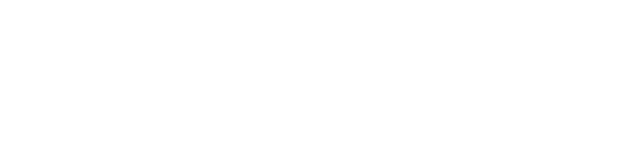
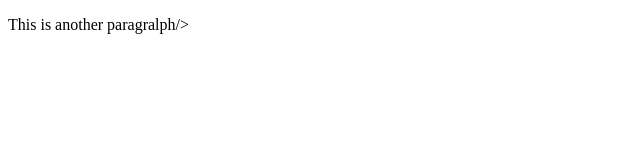
Before and after one commit to kakomialo2/learning-git, a plain HTML site: page index.html in a window 1280 px wide. Shown: the whole page, without its empty margins (0-640 px from the left). Drawn offline with Linux system fonts and the light colour scheme.

Commit message:
added another p tag

```diff
--- a/index.html
+++ b/index.html
@@ -4,5 +4,6 @@
 <title>Page Title</title>
 </head>
 <body>
+	<p>This is another paragralph/>
 </body>
 </html>
```
